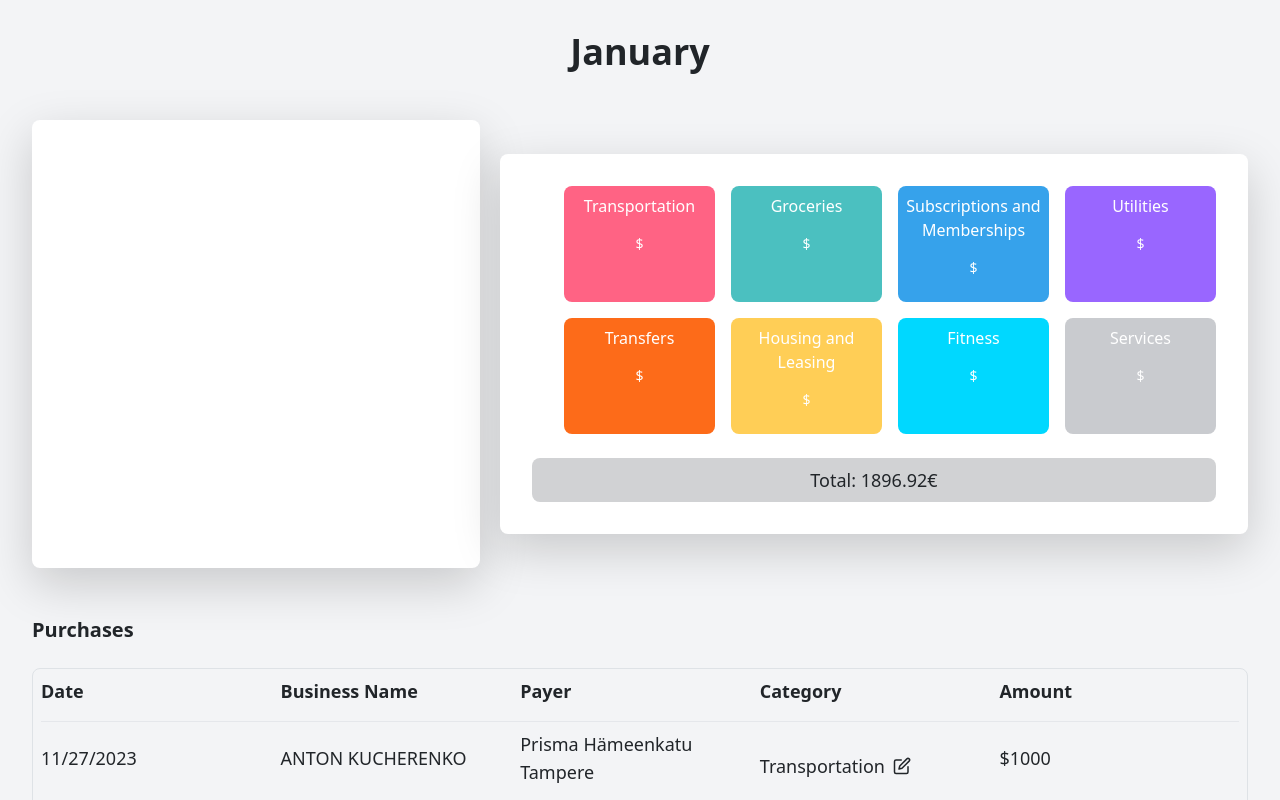
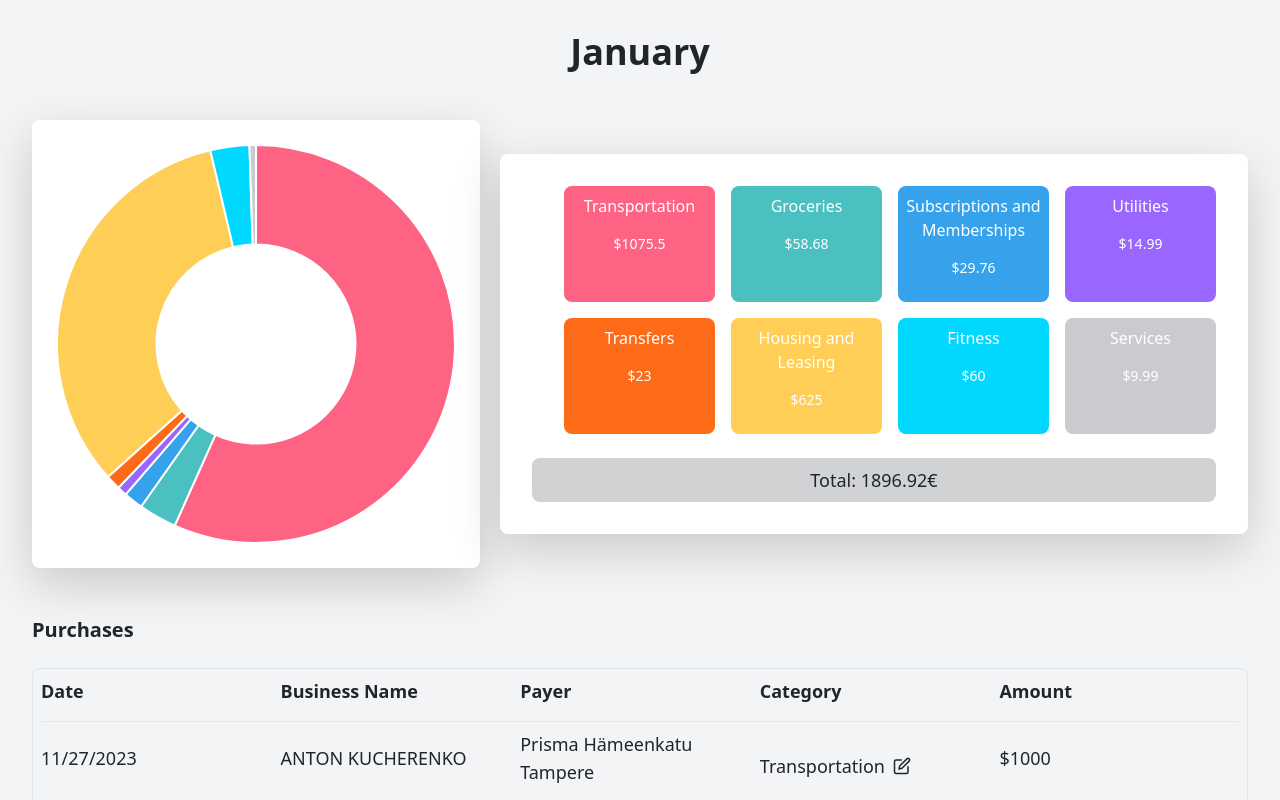
Before and after one commit to andevrrr/ExpenseTracker-React-Bootstrap, a React (Create React App) app in the folder expense-tracker/: page /main in a window 1280 px wide. Shown: the top 800 px of the page. Built offline with nearby package versions, Linux system fonts and the light colour scheme.

Commit message:
corrected amount

```diff
--- a/expense-tracker/src/pages/MainPage.js
+++ b/expense-tracker/src/pages/MainPage.js
@@ -68,15 +68,15 @@ const MainPage = () => {
     0
   );
 
-  const categorySums = categorizedData.reduce((acc, { category, price }) => {
-    acc[category] = (acc[category] || 0) + price;
+  const categorySums = categorizedData.reduce((acc, { category, amount }) => {
+    acc[category] = (acc[category] || 0) + amount;
     return acc;
   }, {});
 
   const aggregatedData = Object.entries(categorySums).map(
-    ([category, price]) => ({
+    ([category, amount]) => ({
       category,
-      price,
+      amount,
     })
   );
 
```
